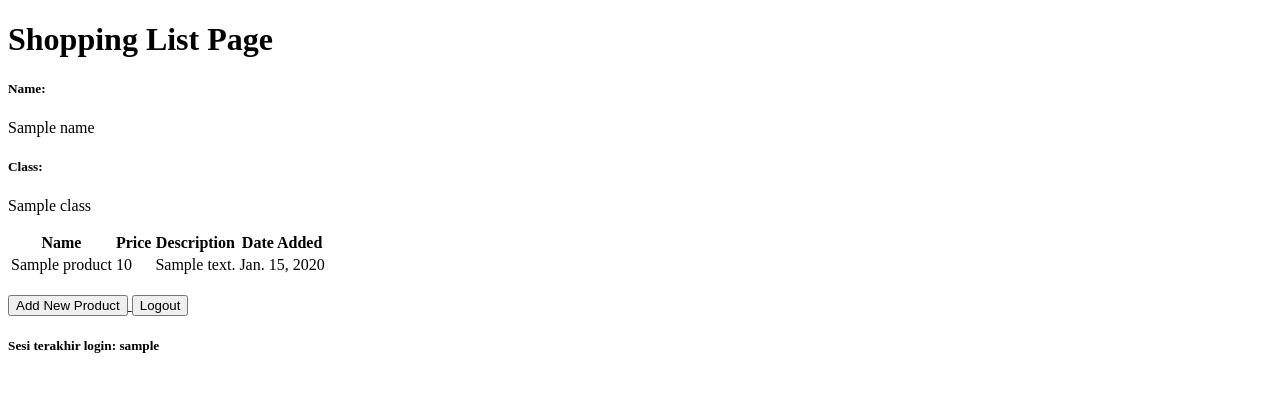
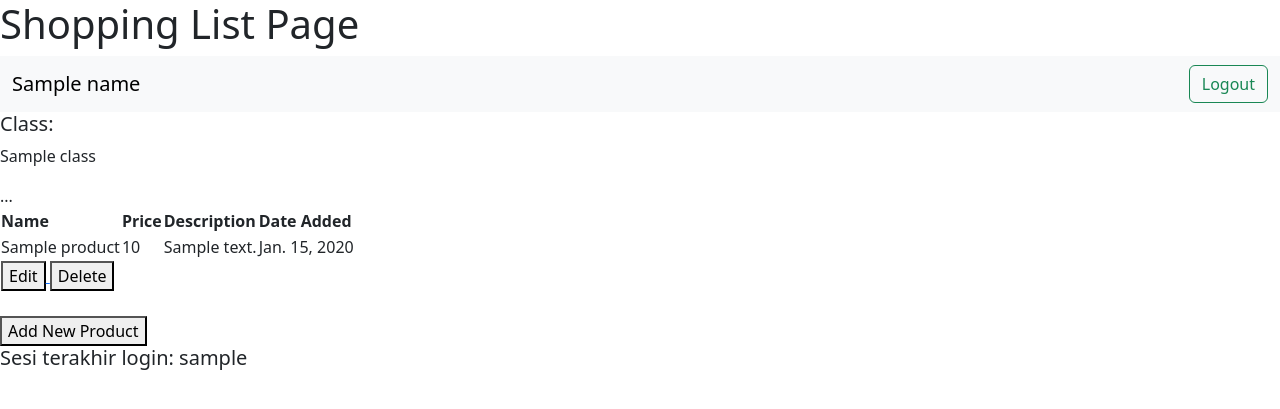
Before and after one commit to WinotoHasyim/shopping-list, a Django app: template main/templates/main.html in a window 1280 px wide. Shown: the top 409 px of the page. Run offline with Django 4.2, Linux system fonts and the light colour scheme; tables that the repository leaves empty hold one stand-in row (values such as "Sample post"); the template is opened without the code that fills it: values that come from a table or form of the project are taken from there, most other values are stand-ins (such as "Sample title", 1, 10 or a date in 2020).

Commit message:
Tutorial 4

```diff
--- a/main/templates/main.html
+++ b/main/templates/main.html
@@ -3,8 +3,16 @@
 {% block content %}
     <h1>Shopping List Page</h1>
 
-    <h5>Name:</h5>
-    <p>{{name}}</p>
+    <nav class="navbar bg-body-tertiary">
+        <div class="container-fluid">
+            <a class="navbar-brand">{{ name }}</a>
+            <form class="d-flex" role="logout">
+                <a href="{% url 'main:logout' %}">
+                    <button class="btn btn-outline-success" type="button">Logout</button>
+                </a>
+            </form>
+        </div>
+    </nav>
 
     <h5>Class:</h5>
     <p>{{class}}</p>
@@ -25,6 +33,21 @@
                 <td>{{product.price}}</td>
                 <td>{{product.description}}</td>
                 <td>{{product.date_added}}</td>
+                <tr>
+                    ...
+                    <td>
+                        <a href="{% url 'main:edit_product' product.pk %}">
+                            <button>
+                                Edit
+                            </button>
+                        </a>
+                        <a href="{% url 'main:delete_product' product.pk %}">
+                            <button>
+                                Delete
+                            </button>
+                        </a>
+                    </td>
+                </tr>
             </tr>
         {% endfor %}
     </table>
@@ -37,12 +60,6 @@
         </button>
     </a>
 
-    <a href="{% url 'main:logout' %}">
-        <button>
-            Logout
-        </button>
-    </a>
-
     <h5>Sesi terakhir login: {{ last_login }}</h5>
 
 {% endblock content %}
--- a/main/urls.py
+++ b/main/urls.py
@@ -1,11 +1,13 @@
 from django.urls import path
-from main.views import show_main, create_product, show_xml, show_json, show_xml_by_id, show_json_by_id, register, login_user, logout_user
+from main.views import show_main, create_product, show_xml, show_json, show_xml_by_id, show_json_by_id, register, login_user, logout_user, edit_product, delete_product
 
 app_name = 'main'
 
 urlpatterns = [
     path('', show_main, name='show_main'),
     path('create-product', create_product, name='create_product'),
+    path('edit-product/<int:id>', edit_product, name='edit_product'),
+    path('delete/<int:id>', delete_product, name='delete_product'),
     path('xml/', show_xml, name='show_xml'),
     path('json/', show_json, name='show_json'),
     path('xml/<int:id>/', show_xml_by_id, name='show_xml_by_id'),
--- a/templates/base.html
+++ b/templates/base.html
@@ -2,13 +2,14 @@
 <!DOCTYPE html>
 <html lang="en">
     <head>
-        <meta charset="UTF-8" />
-        <meta
-            name="viewport"
-            content="width=device-width, initial-scale=1.0"
-        />
         {% block meta %}
+            <meta charset="UTF-8" />
+            <meta name="viewport" content="width=device-width, initial-scale=1">
         {% endblock meta %}
+        <link href="https://cdn.jsdelivr.net/npm/bootstrap@5.3.2/dist/css/bootstrap.min.css" rel="stylesheet" integrity="sha384-T3c6CoIi6uLrA9TneNEoa7RxnatzjcDSCmG1MXxSR1GAsXEV/Dwwykc2MPK8M2HN" crossorigin="anonymous">
+        <script src="https://code.jquery.com/jquery-3.6.0.min.js" integrity="sha384-KyZXEAg3QhqLMpG8r+J4jsl5c9zdLKaUk5Ae5f5b1bw6AUn5f5v8FZJoMxm6f5cH1" crossorigin="anonymous"></script>
+        <script src="https://cdn.jsdelivr.net/npm/@popperjs/core@2.11.8/dist/umd/popper.min.js" integrity="sha384-I7E8VVD/ismYTF4hNIPjVp/Zjvgyol6VFvRkX/vR+Vc4jQkC+hVqc2pM8ODewa9r" crossorigin="anonymous"></script>
+        <script src="https://cdn.jsdelivr.net/npm/bootstrap@5.3.2/dist/js/bootstrap.min.js" integrity="sha384-BBtl+eGJRgqQAUMxJ7pMwbEyER4l1g+O15P+16Ep7Q9Q+zqX6gSbd85u4mG4QzX+" crossorigin="anonymous"></script>
     </head>
 
     <body>
```
Also changed, not shown: main/templates/edit_product.html (added, +22 -0 lines), main/views.py (+17 -0 lines).
